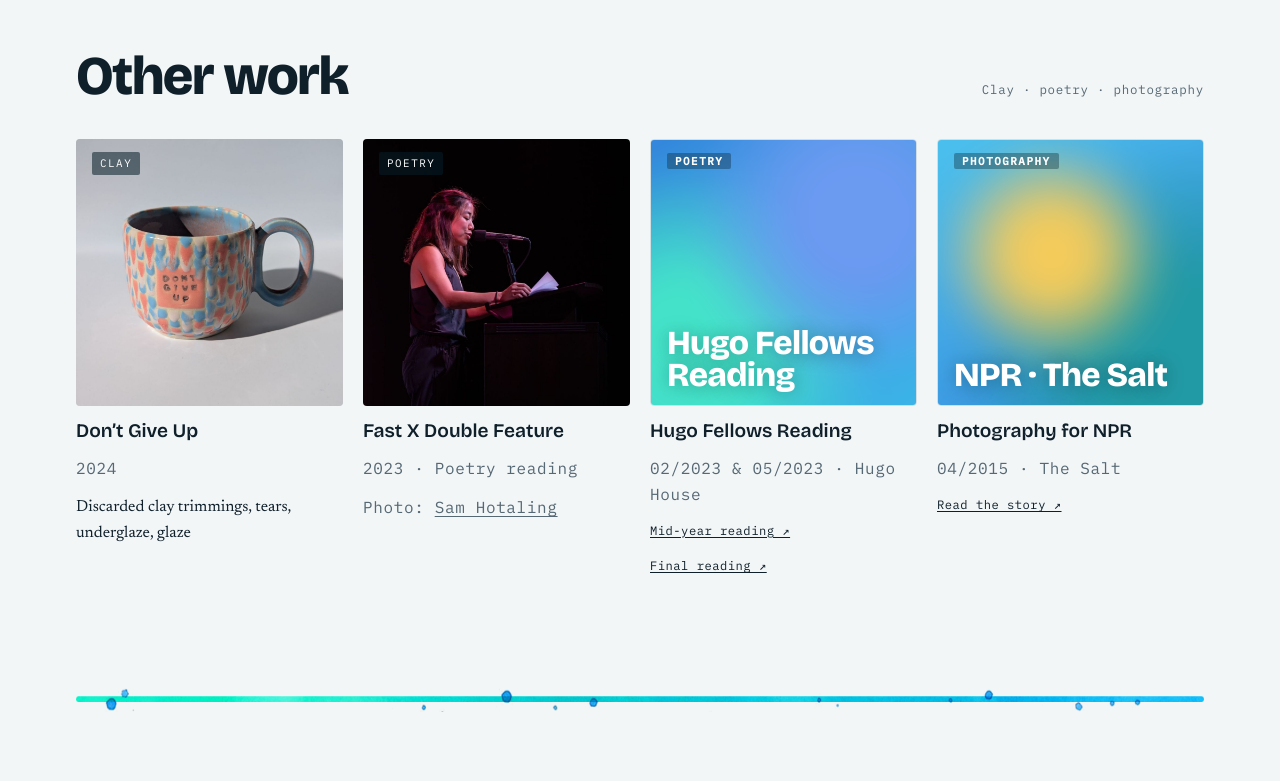
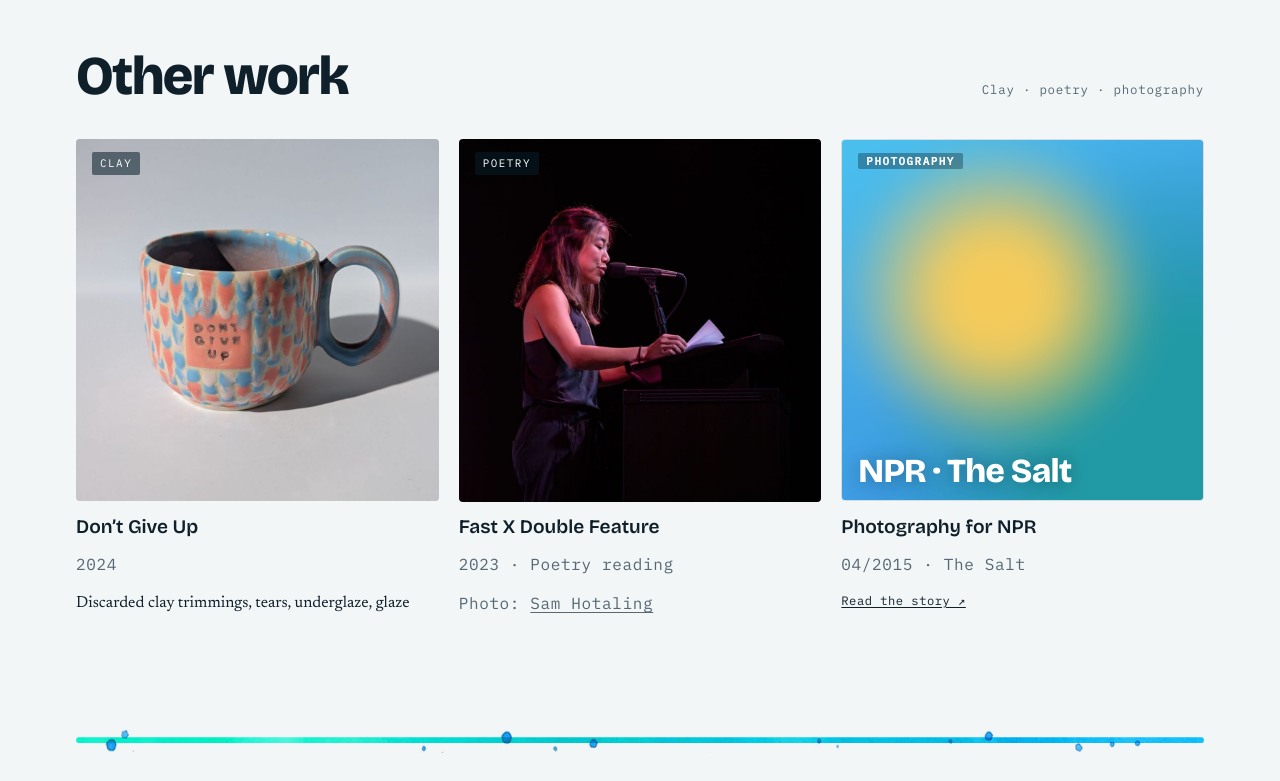
Before and after one commit to liliwgu/liligu-site, a plain HTML site: page index.html in a window 1280 px wide. Shown: the part 4500-5281 px from the top of the page. Drawn offline with nearby package versions, Linux system fonts and the light colour scheme.

Commit message:
Remove combined running time and Hugo Fellows readings
Co-Authored-By: Claude Opus 5.5 <noreply@anthropic.com>
Claude-Session: https://claude.ai/code/session_01VntyYW2E3WBJFWJNMhAf7W

```diff
--- a/index.html
+++ b/index.html
@@ -98,7 +98,7 @@ h2{font-family:var(--display);font-weight:800;font-size:clamp(2rem,5vw,3.4rem);l
 .also a{color:inherit}
 .also + .sub{margin-top:3.5rem}
 .now .work{grid-column:auto}
-.other{display:grid;grid-template-columns:repeat(4,minmax(0,1fr));gap:1.25rem}
+.other{display:grid;grid-template-columns:repeat(3,minmax(0,1fr));gap:1.25rem}
 .other .swatch,.other .photo{aspect-ratio:1/1}
 .other .work{grid-column:auto}
 .photo{aspect-ratio:16/9;max-width:100%;border-radius:4px;overflow:hidden;background:var(--line);position:relative}
@@ -280,12 +280,6 @@ footer .wrap{display:flex;justify-content:space-between;gap:1rem;flex-wrap:wrap}
           <p class="meta">Photo: <a href="https://www.hotalingphoto.com/" target="_blank" rel="noopener">Sam Hotaling</a></p>
         </article>
         <article class="work">
-          <div class="swatch" style="--g:radial-gradient(circle at 70% 35%,#5b8ff0 0 18%,transparent 48%),radial-gradient(circle at 25% 70%,#30e0c4 0 18%,transparent 50%),linear-gradient(130deg,#1d6fd6,#27b6e8)"><span class="tag">Poetry</span><span>Hugo Fellows Reading</span></div>
-          <h3>Hugo Fellows Reading</h3>
-          <p class="meta">02/2023 &amp; 05/2023 · Hugo House</p>
-          <div class="links"><a href="https://hugohouse.org/event/hugo-fellows-mid-year-reading_2023-02-02/" target="_blank" rel="noopener">Mid-year reading ↗</a> <a href="https://hugohouse.org/event/2022-23-hugo-fellows-final-reading_2023-05-18/" target="_blank" rel="noopener">Final reading ↗</a></div>
-        </article>
-        <article class="work">
           <div class="swatch" style="--g:radial-gradient(circle at 45% 45%,#f3c64a 0 14%,transparent 40%),radial-gradient(circle at 80% 75%,#0a8f9c 0 22%,transparent 55%),linear-gradient(150deg,#3cc6f0,#1d6fd6)"><span class="tag">Photography</span><span>NPR · The Salt</span></div>
           <h3>Photography for NPR</h3>
           <p class="meta">04/2015 · The Salt</p>
@@ -328,10 +322,8 @@ footer .wrap{display:flex;justify-content:space-between;gap:1rem;flex-wrap:wrap}
 
   <section class="block" id="press" aria-labelledby="press-h">
     <div class="wrap">
-      <div class="sec-head"><h2 id="press-h">Press &amp; readings</h2></div>
+      <div class="sec-head"><h2 id="press-h">Press</h2></div>
       <ul class="press">
-        <li><a href="https://hugohouse.org/event/2022-23-hugo-fellows-final-reading_2023-05-18/" target="_blank" rel="noopener"><span class="d">05/2023</span><span class="o">Hugo House<span class="k">Hugo Fellows final reading</span></span><span class="arr" aria-hidden="true">↗</span></a></li>
-        <li><a href="https://hugohouse.org/event/hugo-fellows-mid-year-reading_2023-02-02/" target="_blank" rel="noopener"><span class="d">02/2023</span><span class="o">Hugo House<span class="k">Hugo Fellows mid-year reading</span></span><span class="arr" aria-hidden="true">↗</span></a></li>
         <li><a href="https://ultiworld.com/2020/07/31/sin-the-fields-bipoc-highlight-reel-the-first-ever-wildwood/" target="_blank" rel="noopener"><span class="d">07/2020</span><span class="o">Ultiworld · Sin The Fields<span class="k">Interview</span></span><span class="arr" aria-hidden="true">↗</span></a></li>
         <li><a href="https://www.discnw.org/p/the-greatest-lili-gu" target="_blank" rel="noopener"><span class="d">11/2019</span><span class="o">DiscNW · The Greatest<span class="k">Interview</span></span><span class="arr" aria-hidden="true">↗</span></a></li>
         <li><a href="https://open.spotify.com/episode/4XFbiYmBljoLFXr6coxrvX" target="_blank" rel="noopener"><span class="d">01/2019</span><span class="o">The Ultimate Podcast<span class="k">Interview</span></span><span class="arr" aria-hidden="true">↗</span></a></li>
@@ -404,7 +396,6 @@ function render(filter){
     <span class="trt">TRT ${f.trt}</span></li>`).join("");
   const total=rows.reduce((a,f)=>a+secs(f.trt),0);
   document.getElementById("film-count").textContent=rows.length+(rows.length===1?" film":" films")+", "+rows.at(-1).y+"–"+rows[0].y;
-  document.getElementById("film-trt").textContent="Combined running time "+fmt(total);
 }
 document.querySelectorAll(".chip").forEach(b=>b.addEventListener("click",()=>{
   document.querySelectorAll(".chip").forEach(c=>c.setAttribute("aria-pressed",String(c===b)));
```
